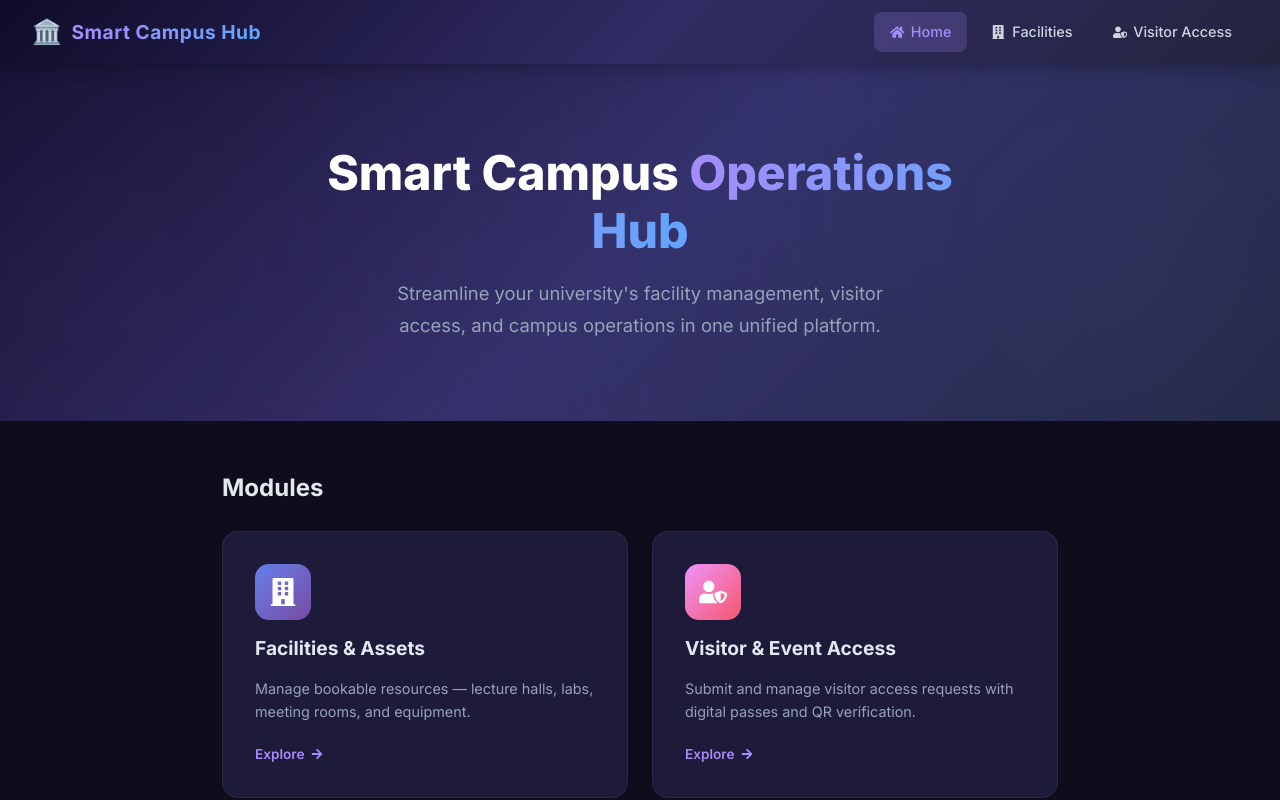
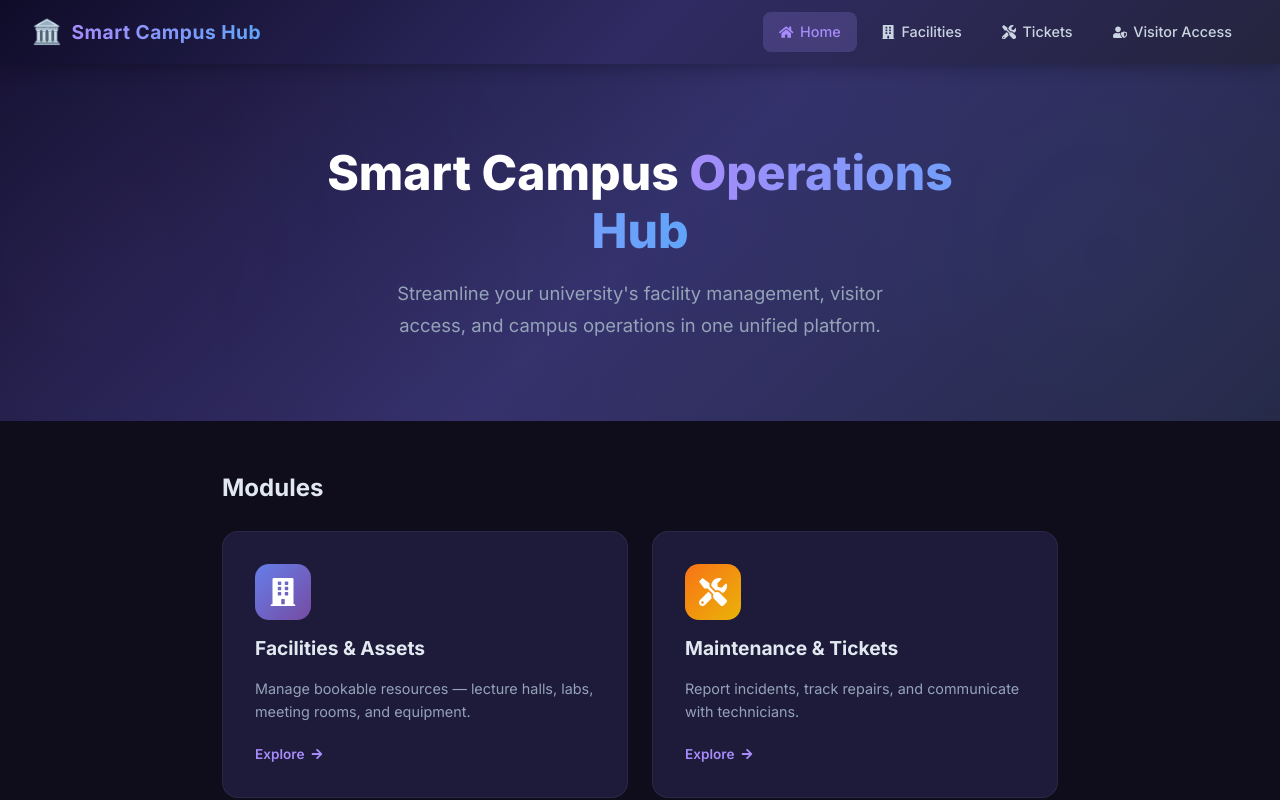
Before and after one commit to IT21831386/paf, a React app in the folder frontend/: page / in a window 1280 px wide. Shown: the top 800 px of the page. Built offline with nearby package versions, Linux system fonts and the light colour scheme; the HTML template or start-up script is replaced by a standard one.

Commit message:
add ticket to home page and define routes

```diff
--- a/frontend/src/App.jsx
+++ b/frontend/src/App.jsx
@@ -5,6 +5,9 @@ import ResourceList from './pages/facility/ResourceList';
 import ResourceForm from './pages/facility/ResourceForm';
 import VisitorRequestList from './pages/visitor/VisitorRequestList';
 import VisitorRequestForm from './pages/visitor/VisitorRequestForm';
+import TicketList from './pages/ticket/TicketList';
+import CreateTicket from './pages/ticket/CreateTicket';
+import TicketDetail from './pages/ticket/TicketDetail';
 
 function App() {
   return (
@@ -16,6 +19,10 @@ function App() {
           <Route path="resources" element={<ResourceList />} />
           <Route path="resources/new" element={<ResourceForm />} />
           <Route path="resources/edit/:id" element={<ResourceForm />} />
+          {/* Module C: Maintenance & Incident Ticketing */}
+          <Route path="tickets" element={<TicketList />} />
+          <Route path="tickets/new" element={<CreateTicket />} />
+          <Route path="tickets/:id" element={<TicketDetail />} />
           {/* Module F: Visitor & Event Access */}
           <Route path="visitor-requests" element={<VisitorRequestList />} />
           <Route path="visitor-requests/new" element={<VisitorRequestForm />} />
--- a/frontend/src/components/Navbar.jsx
+++ b/frontend/src/components/Navbar.jsx
@@ -1,5 +1,5 @@
 import { Link, useLocation } from 'react-router-dom';
-import { FaBuilding, FaUserShield, FaHome } from 'react-icons/fa';
+import { FaBuilding, FaUserShield, FaHome, FaTools } from 'react-icons/fa';
 import './Navbar.css';
 
 function Navbar() {
@@ -22,6 +22,9 @@ function Navbar() {
         <Link to="/resources" className={`nav-link ${isActive('/resources') ? 'active' : ''}`}>
           <FaBuilding /> <span>Facilities</span>
         </Link>
+        <Link to="/tickets" className={`nav-link ${isActive('/tickets') ? 'active' : ''}`}>
+          <FaTools /> <span>Tickets</span>
+        </Link>
         <Link to="/visitor-requests" className={`nav-link ${isActive('/visitor-requests') ? 'active' : ''}`}>
           <FaUserShield /> <span>Visitor Access</span>
         </Link>
--- a/frontend/src/pages/Home.jsx
+++ b/frontend/src/pages/Home.jsx
@@ -1,5 +1,5 @@
 import { Link } from 'react-router-dom';
-import { FaBuilding, FaUserShield, FaArrowRight } from 'react-icons/fa';
+import { FaBuilding, FaUserShield, FaTools, FaArrowRight } from 'react-icons/fa';
 import './Home.css';
 
 function Home() {
@@ -31,6 +31,17 @@ function Home() {
             </span>
           </Link>
 
+          <Link to="/tickets" className="module-card">
+            <div className="module-icon" style={{ background: 'linear-gradient(135deg, #f97316, #eab308)' }}>
+              <FaTools size={28} />
+            </div>
+            <h3>Maintenance & Tickets</h3>
+            <p>Report incidents, track repairs, and communicate with technicians.</p>
+            <span className="module-link">
+              Explore <FaArrowRight size={12} />
+            </span>
+          </Link>
+
           <Link to="/visitor-requests" className="module-card">
             <div className="module-icon" style={{ background: 'linear-gradient(135deg, #f093fb, #f5576c)' }}>
               <FaUserShield size={28} />
```
Also changed, not shown: 1 other file (tests, documents, lock files or other folders).
